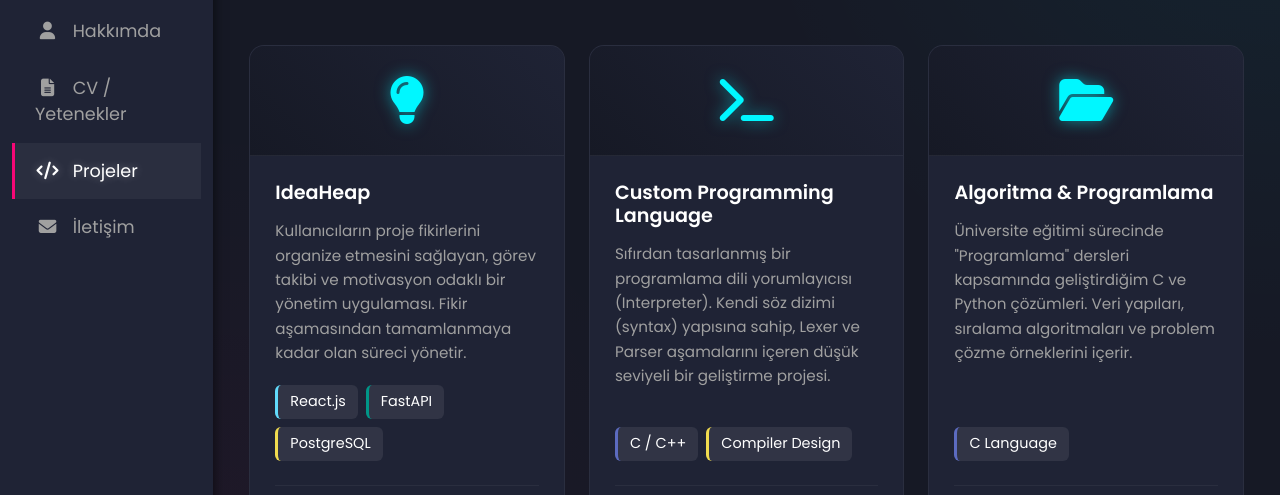
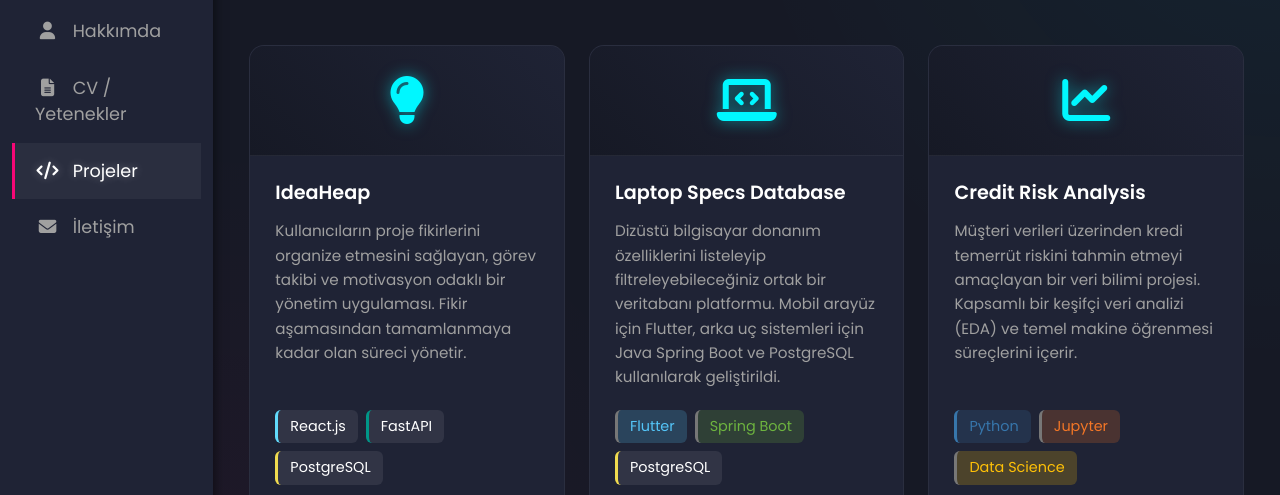
Before and after one commit to yamana819/Portfolio, a plain HTML site: page projects.html in a window 1280 px wide. Shown: the part 181-676 px from the top of the page. Drawn offline with nearby package versions, Linux system fonts and the light colour scheme.

Commit message:
Yeni projeler eklendi

```diff
--- a/projects.html
+++ b/projects.html
@@ -70,22 +70,23 @@
                         <div class="col-md-6 col-lg-4">
                             <div class="project-card h-100">
                                 <div class="project-header">
-                                    <i class="fas fa-terminal project-icon"></i>
+                                    <i class="fas fa-laptop-code project-icon"></i>
                                 </div>
                                 <div class="project-body">
-                                    <h4 class="project-title">Custom Programming Language</h4>
+                                    <h4 class="project-title">Laptop Specs Database</h4>
                                     <p class="project-text">
-                                        Sıfırdan tasarlanmış bir programlama dili yorumlayıcısı (Interpreter).
-                                        Kendi söz dizimi (syntax) yapısına sahip, Lexer ve Parser aşamalarını içeren düşük seviyeli bir geliştirme projesi.
+                                        Dizüstü bilgisayar donanım özelliklerini listeleyip filtreleyebileceğiniz ortak bir veritabanı platformu.
+                                        Mobil arayüz için Flutter, arka uç sistemleri için Java Spring Boot ve PostgreSQL kullanılarak geliştirildi.
                                     </p>
 
                                     <div class="skill-tags mb-4">
-                                        <span class="skill-badge c-lang">C / C++</span>
-                                        <span class="skill-badge tools">Compiler Design</span>
+                                        <span class="skill-badge" style="background: rgba(84, 197, 248, 0.2); color: #54c5f8;">Flutter</span>
+                                        <span class="skill-badge" style="background: rgba(109, 179, 63, 0.2); color: #6db33f;">Spring Boot</span>
+                                        <span class="skill-badge tools">PostgreSQL</span>
                                     </div>
 
                                     <div class="project-links">
-                                        <a href="https://github.com/yamana819/MPL" target="_blank" class="btn btn-sm btn-outline-light"><i class="fab fa-github me-2"></i>GitHub</a>
+                                        <a href="https://github.com/yamana819/laptop-specs-database" target="_blank" class="btn btn-sm btn-outline-light"><i class="fab fa-github me-2"></i>GitHub</a>
                                     </div>
                                 </div>
                             </div>
@@ -94,27 +95,30 @@
                         <div class="col-md-6 col-lg-4">
                             <div class="project-card h-100">
                                 <div class="project-header">
-                                    <i class="fas fa-folder-open project-icon"></i>
+                                    <i class="fas fa-chart-line project-icon"></i>
                                 </div>
                                 <div class="project-body">
-                                    <h4 class="project-title">Algoritma & Programlama</h4>
+                                    <h4 class="project-title">Credit Risk Analysis</h4>
                                     <p class="project-text">
-                                        Üniversite eğitimi sürecinde "Programlama" dersleri kapsamında geliştirdiğim C ve Python çözümleri.
-                                        Veri yapıları, sıralama algoritmaları ve problem çözme örneklerini içerir.
+                                        Müşteri verileri üzerinden kredi temerrüt riskini tahmin etmeyi amaçlayan bir veri bilimi projesi.
+                                        Kapsamlı bir keşifçi veri analizi (EDA) ve temel makine öğrenmesi süreçlerini içerir.
                                     </p>
 
                                     <div class="skill-tags mb-4">
-                                        <span class="skill-badge c-lang">C Language</span>
+                                        <span class="skill-badge python" style="background: rgba(55, 118, 171, 0.2); color: #3776ab;">Python</span>
+                                        <span class="skill-badge" style="background: rgba(243, 118, 38, 0.2); color: #f37626;">Jupyter</span>
+                                        <span class="skill-badge" style="background: rgba(255, 193, 7, 0.2); color: #ffc107;">Data Science</span>
                                     </div>
 
                                     <div class="project-links">
-                                        <a href="https://github.com/yamana819/COM1002" target="_blank" class="btn btn-sm btn-outline-light"><i class="fab fa-github me-2"></i>GitHub</a>
+                                        <a href="https://github.com/yamana819/credit-risk-analysis" target="_blank" class="btn btn-sm btn-outline-light"><i class="fab fa-github me-2"></i>GitHub</a>
                                     </div>
                                 </div>
                             </div>
                         </div>
 
-                    </div> </div>
+                    </div>
+                </div>
 
                 <div class="main-footer">
                     <small>© 2026 Ahmet Furkan Yaman. Tüm hakları saklıdır.</small>
```
